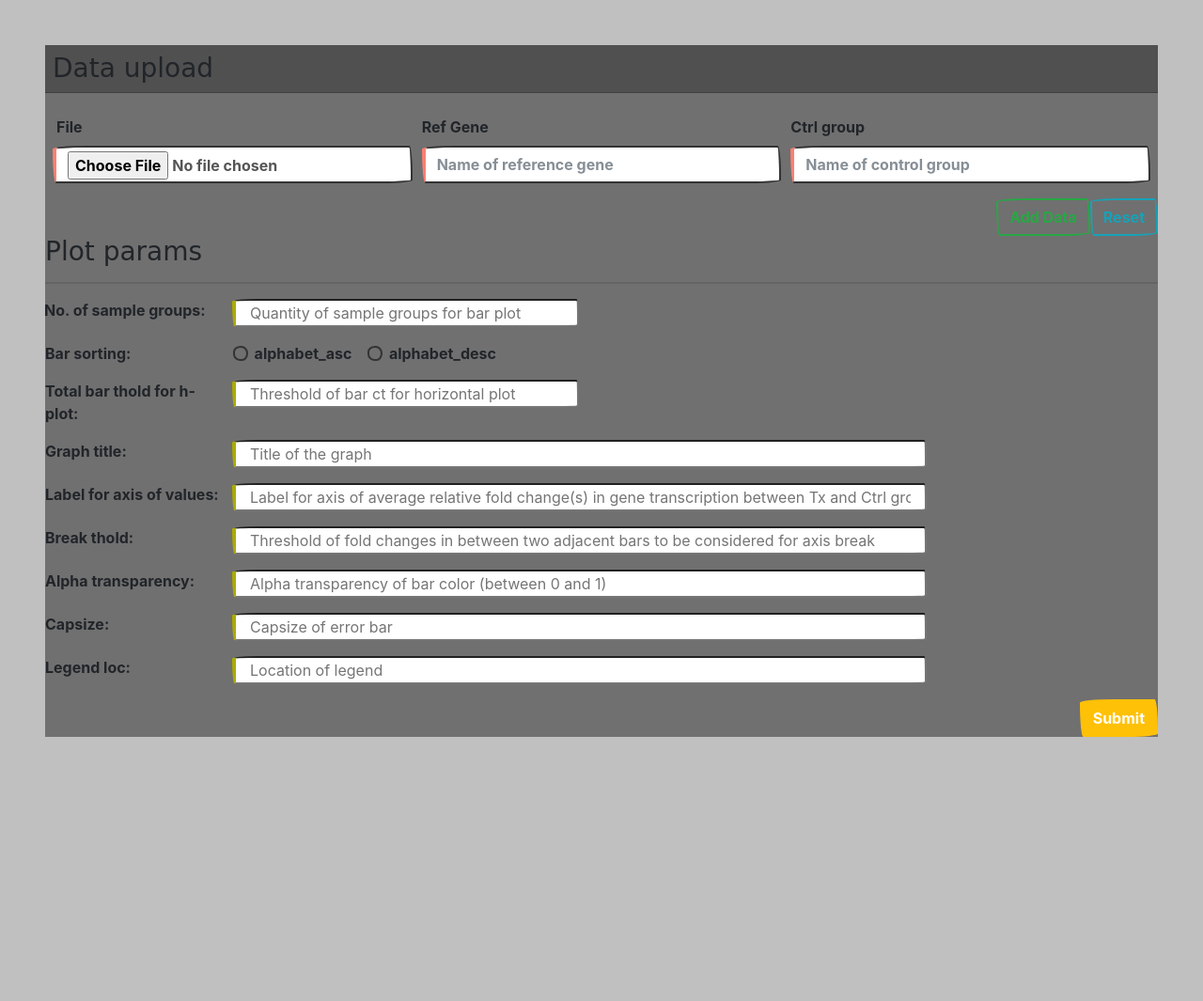
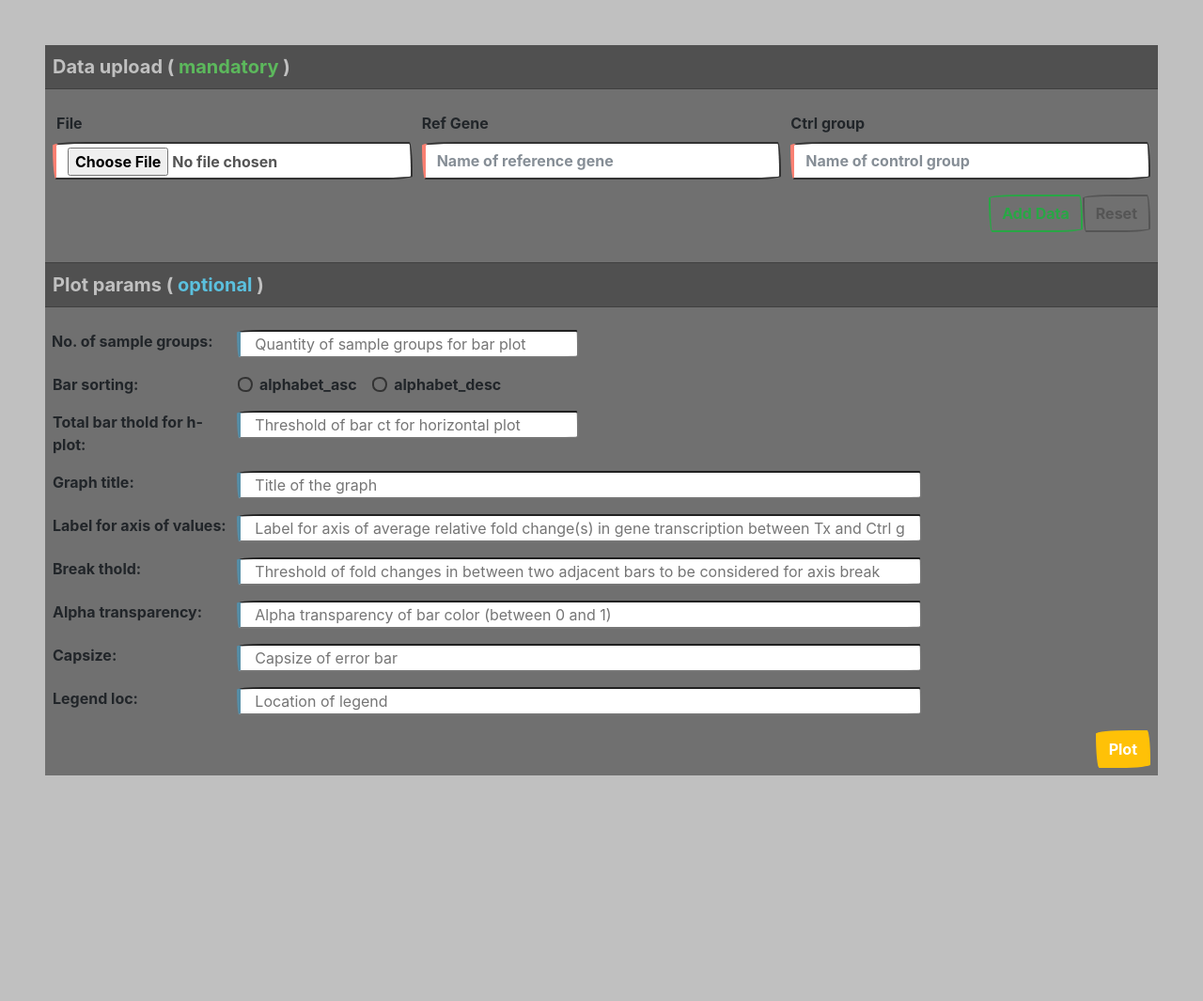
Before and after one commit to koudash/RT-qPCR_Plot, a Flask app: page / in a window 1280 px wide. Shown: the part 44-1109 px from the top of the page at 94% size. Before the commit the page ends 828 px from the top, so only its background shows below. Run offline with Flask 2, Linux system fonts and the light colour scheme; some libraries are stand-ins or nearby versions; some web fonts are replaced.

Commit message:
box for form

```diff
--- a/static/css/style.css
+++ b/static/css/style.css
@@ -6,10 +6,21 @@ form {
     background-color: #707070;
 }
 
-.form-subheader {
+.form-subheader-1 {
     background-color: #505050;
     border: solid #404040;
     border-width: 0 0 1px 0;
+}
+
+.form-subheader-2 {
+    background-color: #505050;
+    border: solid #404040;
+    border-width: 1px 0 1px 0;
+}
+
+.subheader-text {
+    color: silver;
+    font-size: 20px;
 }
 
 .brand {
@@ -110,8 +121,16 @@ form {
     visibility: visible;
 }
 
+.input-required {
+    color: #5CB85C;
+}
+
+.input-optional {
+    color: #5BC0DE;
+}
+
 .form-group input:optional {
-    border-left-color: #FFFF00;
+    border-left-color: #81D4FA;
     border-left-width: 4px;
 }
 
--- a/static/js/app.js
+++ b/static/js/app.js
@@ -9,7 +9,7 @@ d3.select("#file-add").on("click", function() {
 
     let newFormRow = d3.select(".upload")
         .insert('div', ".but-bottom")
-        .attr("class", "form-row upload-row");
+        .attr("class", "form-row upload-row px-2");
 
     newFormRow.append('div')
         .attr("class", "form-group col-5")
@@ -57,7 +57,7 @@ d3.select("#params-sample-groups").on("change", function() {
 
     let sampleGroupColors = d3.select(".upload")
         .insert('div', ".params-sort")
-        .attr("class", "form-row plot-params params-bar-colors");
+        .attr("class", "form-row plot-params params-bar-colors px-2");
 
     // https://stackoverflow.com/questions/17527872/get-value-of-input-element-in-event-listener-with-d3
     let sampleGroupsNum = d3.select(this).node().value;
--- a/templates/index.html
+++ b/templates/index.html
@@ -43,8 +43,12 @@
         </nav>
         <!-- https://stackoverflow.com/questions/24112564/request-files-getlistfile-is-empty -->
         <form class="upload m-5" method="POST" enctype="multipart/form-data" action="/qPCR">
-            <div class="form-subheader p-2 my-4">
-                <h3 class="my-0">Data upload</h3>
+            <div class="form-subheader-1 p-2 my-4">
+                <p class="subheader-text my-0">
+                    Data upload (
+                    <span class="input-required">mandatory</span>
+                    )
+                </p>
             </div>
             <div class="form-row upload-row px-2">
                 <div class="form-group col-4">
@@ -62,13 +66,18 @@
                         placeholder="Name of control group" required>
                 </div>
             </div>
-            <div class="d-flex flex-row-reverse but-bottom">
-                <button type="reset" class="btn btn-outline-info font-weight-bold">Reset</button>
+            <div class="d-flex flex-row-reverse but-bottom pr-2 pb-2">
+                <button type="reset" class="btn btn-outline-secondary font-weight-bold">Reset</button>
                 <button type="button" id="file-add" class="btn btn-outline-success font-weight-bold">Add Data</button>
             </div>
-            <h3>Plot params</h3>
-            <hr>
-            <div class="form-row plot-params">
+            <div class="form-subheader-2 p-2 my-4">
+                <p class="subheader-text my-0">
+                    Plot params (
+                    <span class="input-optional">optional</span>
+                    )
+                </p>
+            </div>
+            <div class="form-row plot-params px-2">
                 <div class="form-group col-2 px-1">
                     <span>No. of sample groups: </span>
                 </div>
@@ -77,7 +86,7 @@
                         placeholder="Quantity of sample groups for bar plot">
                 </div>
             </div>
-            <div class="form-row plot-params params-sort">
+            <div class="form-row plot-params params-sort px-2">
                 <div class="form-group col-2"px-1>
                     <span>Bar sorting: </span>
                 </div>
@@ -89,7 +98,7 @@
                     <span class="sort-values hidden"><input type="radio" name="params-sort" value="value_desc"> value_desc</span>
                 </div>
             </div>
-            <div class="form-row plot-params params-total-bars">
+            <div class="form-row plot-params params-total-bars px-2">
                 <div class="form-group col-2"px-1>
                     <span>Total bar thold for h-plot: </span>
                 </div>
@@ -98,7 +107,7 @@
                         placeholder="Threshold of bar ct for horizontal plot">
                 </div>
             </div>
-            <div class="form-row plot-params">
+            <div class="form-row plot-params px-2">
                 <div class="form-group col-2"px-1>
                     <span>Graph title: </span>
                 </div>
@@ -107,7 +116,7 @@
                         placeholder="Title of the graph">
                 </div>
             </div>
-            <div class="form-row plot-params">
+            <div class="form-row plot-params px-2">
                 <div class="form-group col-2"px-1>
                     <span>Label for axis of values: </span>
                 </div>
@@ -116,7 +125,7 @@
                         placeholder="Label for axis of average relative fold change(s) in gene transcription between Tx and Ctrl groups">
                 </div>
             </div>
-            <div class="form-row plot-params">
+            <div class="form-row plot-params px-2">
                 <div class="form-group col-2"px-1>
                     <span>Break thold: </span>
                 </div>
@@ -125,7 +134,7 @@
                         placeholder="Threshold of fold changes in between two adjacent bars to be considered for axis break">
                 </div>
             </div>
-            <div class="form-row plot-params">
+            <div class="form-row plot-params px-2">
                 <div class="form-group col-2"px-1>
                     <span>Alpha transparency: </span>
                 </div>
@@ -134,7 +143,7 @@
                         placeholder="Alpha transparency of bar color (between 0 and 1)">
                 </div>
             </div>
-            <div class="form-row plot-params">
+            <div class="form-row plot-params px-2">
                 <div class="form-group col-2"px-1>
                     <span>Capsize: </span>
                 </div>
@@ -143,7 +152,7 @@
                         placeholder="Capsize of error bar">
                 </div>
             </div>
-            <div class="form-row plot-params">
+            <div class="form-row plot-params px-2">
                 <div class="form-group col-2"px-1>
                     <span>Legend loc: </span>
                 </div>
@@ -152,8 +161,8 @@
                         placeholder="Location of legend">
                 </div>
             </div>
-            <div class="d-flex flex-row-reverse">
-                <button type="submit" id="form-submit" class="btn btn-warning font-weight-bold">Submit</button>
+            <div class="d-flex flex-row-reverse pr-2 pb-2">
+                <button type="submit" id="form-submit" class="btn btn-warning font-weight-bold">Plot</button>
             </div>
         </form>
 
```
